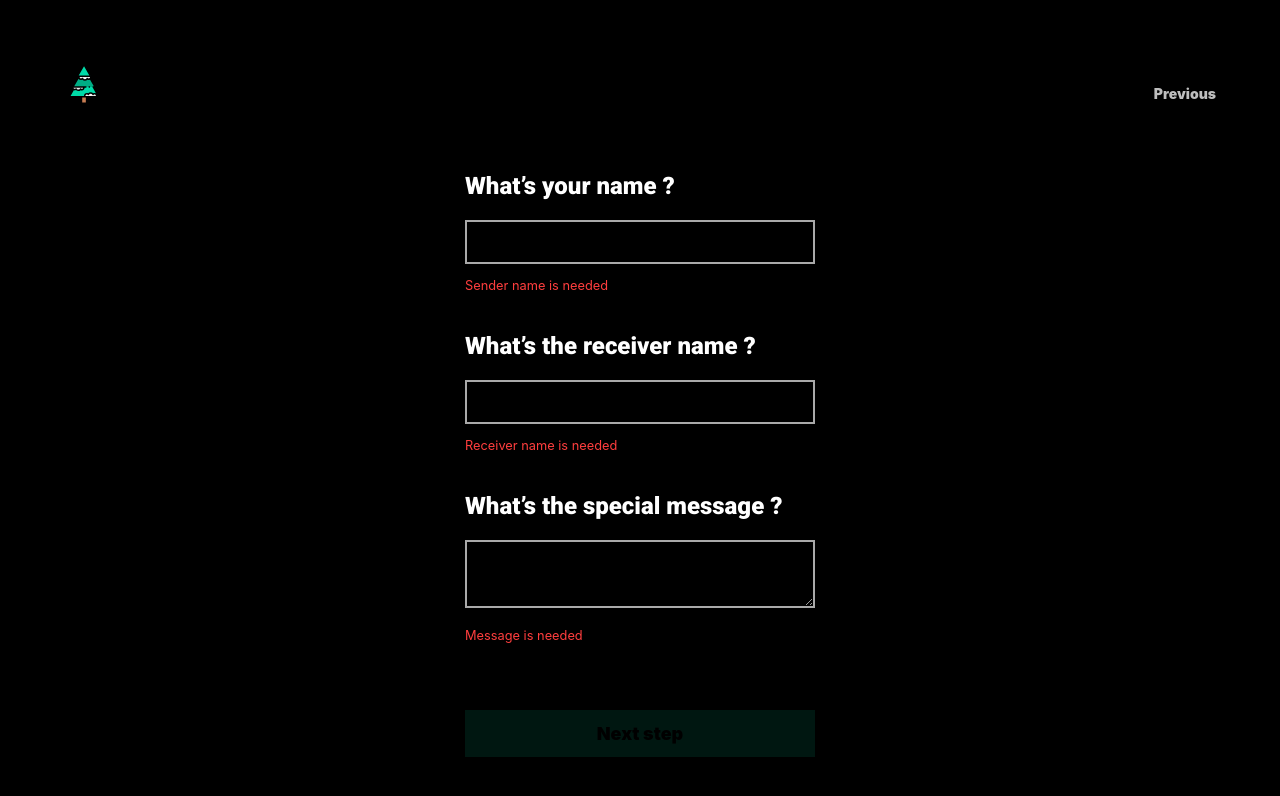
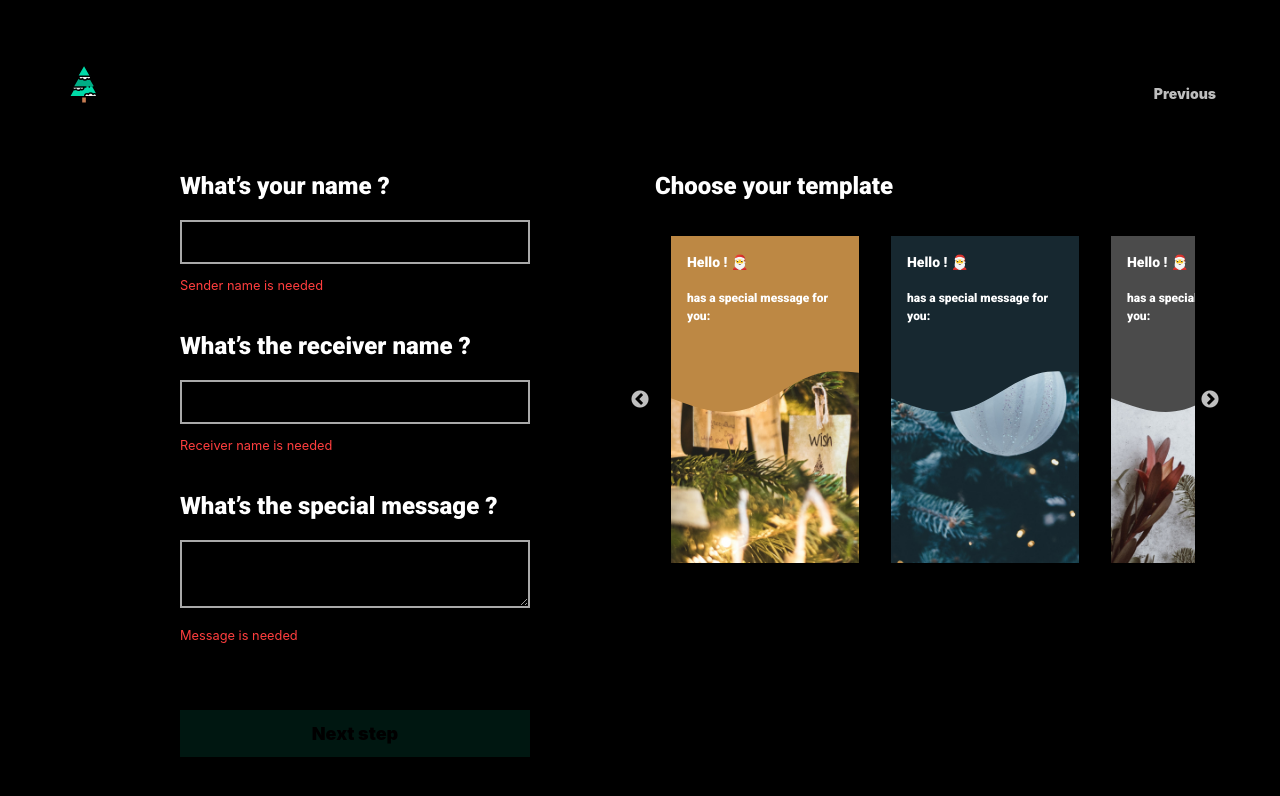
Before and after one commit to Atndesign/wishmasv2, a React (Create React App) app: page /create in a window 1280 px wide. Shown: the top 796 px of the page. Built offline with nearby package versions, Linux system fonts and the light colour scheme.

Commit message:
Moved step and infos on the root, and fix responsive for desktop

```diff
--- a/src/App.js
+++ b/src/App.js
@@ -4,55 +4,32 @@ import HomePage from "./components/homepage";
 import { BrowserRouter as Router, Switch, Route } from "react-router-dom";
 import CardMaker from "./components/cardMaker";
 import Header from "./components/header";
-import MultipleItems from "./components/cardPicler";
-
-const cardsOption = [
-  {
-    name: "bg1",
-    color: "#172830",
-  },
-  {
-    name: "bg2",
-    color: "#4B4B4B",
-  },
-  {
-    name: "bg3",
-    color: "#3E63A8",
-  },
-  {
-    name: "bg4",
-    color: "#978463",
-  },
-  {
-    name: "bg5",
-    color: "#A4A083",
-  },
-  {
-    name: "bg6",
-    color: "#4E6244",
-  },
-  {
-    name: "bg7",
-    color: "#1A2C38",
-  },
-  {
-    name: "bg8",
-    color: "#BD8844",
-  },
-];
+import CardPicker from "./components/cardPicler";
+import Result from "./components/result";
 
 function App() {
   const [step, setStep] = useState(0);
-  const [sender, setSender] = useState("");
-  const [receiver, setReceiver] = useState("");
-  const [message, setMessage] = useState("");
+  const [infos, setInfos] = useState({
+    sender: "",
+    receiver: "",
+    message: "",
+    img: "",
+    color: "",
+  });
 
-  const nextStep = (sender, receiver, message) => {
-    if ((sender !== "", receiver !== "", message !== "")) {
-      let temp = step;
-      temp += 1;
-      setStep(temp);
-    }
+  const setInformations = (values) => {
+    let temp = infos;
+    values.forEach((value) => {
+      temp[value.key] = value.value;
+    });
+    setInfos(temp);
+  };
+
+  const nextStep = (object) => {
+    setInformations(object);
+    let temp = step;
+    temp += 1;
+    setStep(temp);
   };
 
   const lastStep = () => {
@@ -72,19 +49,39 @@ function App() {
           <Route path="/create" exact>
             <Header lastStep={lastStep} />
             <div className="container">
-              <div className="row">
+              {step === 0 && window.innerWidth < 994 ? (
                 <CardMaker
-                  cardsOption={cardsOption}
                   nextStep={nextStep}
-                  step={step}
-                  setSender={setSender}
-                  sender={sender}
-                  setReceiver={setReceiver}
-                  receiver={receiver}
-                  setMessage={setMessage}
-                  message={message}
+                  cardInfo={[infos.sender, infos.receiver, infos.message]}
                 />
-              </div>
+              ) : (
+                ""
+              )}
+              {step < 2 && window.innerWidth > 995 ? (
+                <main className="row">
+                  <CardMaker
+                    nextStep={nextStep}
+                    step={step}
+                    cardInfo={[infos.sender, infos.receiver, infos.message]}
+                  />
+                  <CardPicker
+                    step={step}
+                    nextStep={nextStep}
+                    cardInfo={[infos.sender, infos.receiver, infos.message]}
+                  />
+                </main>
+              ) : (
+                ""
+              )}
+              {step === 1 && window.innerWidth < 995 ? (
+                <CardPicker
+                  nextStep={nextStep}
+                  cardInfo={[infos.sender, infos.receiver, infos.message]}
+                />
+              ) : (
+                ""
+              )}
+              {step === 2 ? <Result infos={infos} /> : ""}
             </div>
           </Route>
         </Switch>
--- a/src/_dev/css/components/form.scss
+++ b/src/_dev/css/components/form.scss
@@ -112,8 +112,31 @@
   opacity: 0.07;
 }
 
+
+
 @media only screen and (min-width: 470px){
+  .slick-list{
+    padding:0 !important;
+    width: inherit;
+  }
   .card-maker{
     max-width: 350px;
   }
 }
+
+@media only screen and (min-width: 995px){
+  .slider__article{
+    display: flex !important;
+    justify-content: center;
+    padding: $spacer;
+    min-height: 359px;
+    &.--small{
+      transform: scale(1);
+    }
+  }
+  .result__container{
+    display: flex;
+    transform-origin: top left;
+    transform: scale(1);
+  }
+}
--- a/src/components/cardMaker.js
+++ b/src/components/cardMaker.js
@@ -9,11 +9,9 @@ const CardMakerForm = (props) => {
   const handleInput = (val, variable) => {
     variable(val);
   };
-  //TODO make the last step work
 
   return (
-    <main className="card-main col-lg-12">
-      {props.step === 0 ? (
+    <div className="card-main col-lg-6">
       <div className="card-maker">
         <div className="input__container">
           <label htmlFor="sender" className="card-maker__label">
@@ -50,9 +48,7 @@ const CardMakerForm = (props) => {
           {(receiver !== "") & (receiver.length > 2) ? (
             ""
           ) : (
-              <small className="card-maker__small">
-                Receiver name is needed
-              </small>
+            <small className="card-maker__small">Receiver name is needed</small>
           )}
         </div>
         <div className="input__container --last">
@@ -73,29 +69,60 @@ const CardMakerForm = (props) => {
             <small className="card-maker__small">Message is needed</small>
           )}
         </div>
-
+        {window.innerWidth < 995 ? (
           <button
             className="btn--small"
-            onClick={(e) => props.nextStep(sender, receiver, message)}
+            onClick={(e) =>
+              props.nextStep([
+                {
+                  key: "sender",
+                  value: sender,
+                },
+                {
+                  key: "receiver",
+                  value: receiver,
+                },
+                {
+                  key: "message",
+                  value: message,
+                },
+              ])
+            }
             disabled={sender === "" || receiver === "" || message === ""}
           >
             Next step
           </button>
-        </div>
         ) : (
           ""
         )}
-      {props.step >= 1 ? (
-        <MultipleItems
-          cardInfo={[sender, receiver, message]}
-          cardsList={props.cardsOption}
-          nextStep={props.nextStep}
-          step={props.step}
-        />
+        {window.innerWidth > 996 && props.step === 0 ? (
+          <button
+            className="btn--small"
+            onClick={(e) =>
+              props.nextStep([
+                {
+                  key: "sender",
+                  value: sender,
+                },
+                {
+                  key: "receiver",
+                  value: receiver,
+                },
+                {
+                  key: "message",
+                  value: message,
+                },
+              ])
+            }
+            disabled={sender === "" || receiver === "" || message === ""}
+          >
+            Next step
+          </button>
         ) : (
           ""
         )}
-    </main>
+      </div>
+    </div>
   );
 };
 
--- a/src/components/cardPicler.js
+++ b/src/components/cardPicler.js
@@ -1,8 +1,42 @@
 import React, { useState } from "react";
 import Slider from "react-slick";
-import Result from "./result";
 
-export default function MultipleItems(props) {
+const cardsList = [
+  {
+    name: "bg1",
+    color: "#172830",
+  },
+  {
+    name: "bg2",
+    color: "#4B4B4B",
+  },
+  {
+    name: "bg3",
+    color: "#3E63A8",
+  },
+  {
+    name: "bg4",
+    color: "#978463",
+  },
+  {
+    name: "bg5",
+    color: "#A4A083",
+  },
+  {
+    name: "bg6",
+    color: "#4E6244",
+  },
+  {
+    name: "bg7",
+    color: "#1A2C38",
+  },
+  {
+    name: "bg8",
+    color: "#BD8844",
+  },
+];
+
+export default function CardPicker(props) {
   const [selectedCard, setSelectedCard] = useState("");
   const [cardInfos, setCardInfos] = useState({});
 
@@ -34,9 +68,10 @@ export default function MultipleItems(props) {
     infinite: true,
     speed: 500,
     arrows: false,
-    slidesToShow: 3,
-    slidesToScroll: 3,
+    slidesToShow: 2,
+    slidesToScroll: 2,
     centerMode: true,
+    arrows: true,
     responsive: [
       {
         breakpoint: 995,
@@ -46,22 +81,30 @@ export default function MultipleItems(props) {
         },
       },
       {
+        breakpoint: 600,
+        settings: {
+          slidesToShow: 2,
+          slidesToScroll: 2,
+          arrows: false,
+        },
+      },
+      {
         breakpoint: 480,
         settings: {
           slidesToShow: 1,
           slidesToScroll: 1,
+          arrows: false,
         },
       },
     ],
   };
   return (
-    <div>
-      {props.step === 1 ? (
+    <div className="col-lg-6">
       <div className="picker">
         <link
           rel="stylesheet"
           type="text/css"
-            charset="UTF-8"
+          charSet="UTF-8"
           href="https://cdnjs.cloudflare.com/ajax/libs/slick-carousel/1.6.0/slick.min.css"
         />
         <link
@@ -69,14 +112,14 @@ export default function MultipleItems(props) {
           type="text/css"
           href="https://cdnjs.cloudflare.com/ajax/libs/slick-carousel/1.6.0/slick-theme.min.css"
         />
-          <style>{cssstyle}</style>
         <p className="picker__title"> Choose your template </p>
         <Slider {...settings}>
-            {props.cardsList.map((card) => {
+          {cardsList.map((card) => {
             return (
               <article
                 className="slider__article"
                 onClick={(e) => selectItem(e)}
+                key={card.name}
               >
                 <div
                   className="img__container"
@@ -88,9 +131,7 @@ export default function MultipleItems(props) {
                     className="article__text"
                     style={{ backgroundColor: card.color }}
                   >
-                      <p className="card__title">
-                        Hello {props.cardInfo[1]}! 🎅
-                      </p>
+                    <p className="card__title">Hello {props.cardInfo[1]}! 🎅</p>
                     <p className="card__subtitle">
                       {props.cardInfo[0]} has a special message for you:
                     </p>
@@ -104,8 +145,8 @@ export default function MultipleItems(props) {
                       xmlns="http://www.w3.org/2000/svg"
                     >
                       <path
-                          fill-rule="evenodd"
-                          clip-rule="evenodd"
+                        fillRule="evenodd"
+                        clipRule="evenodd"
                         d="M0 67.3527L12.2083 71.8429C24.4167 76.333 48.8333 85.3134 73.25 78.5781C97.6667 71.8429 122.083 49.392 146.5 42.6567C170.917 35.9214 195.333 44.9018 219.75 44.9018C244.167 44.9018 268.583 35.9214 280.792 31.4312L293 26.9411V0H280.792C268.583 0 244.167 0 219.75 0C195.333 0 170.917 0 146.5 0C122.083 0 97.6667 0 73.25 0C48.8333 0 24.4167 0 12.2083 0H0V67.3527Z"
                         fill={card.color}
                       />
@@ -116,33 +157,52 @@ export default function MultipleItems(props) {
             );
           })}
         </Slider>
+        {window.innerWidth < 994 && props.step === 1 ? (
           <button
             className="btn--small"
-            onClick={(e) => props.nextStep(2)}
+            onClick={(e) =>
+              props.nextStep([
+                {
+                  key: "color",
+                  value: cardInfos["color"],
+                },
+                {
+                  key: "img",
+                  value: cardInfos["name"],
+                },
+              ])
+            }
             disabled={selectedCard === ""}
           >
             Next step
           </button>
+        ) : (
+          ""
+        )}
+
+        {window.innerWidth > 996 && props.step === 1 ? (
+          <button
+            className="btn--small"
+            onClick={(e) =>
+              props.nextStep([
+                {
+                  key: "color",
+                  value: cardInfos["color"],
+                },
+                {
+                  key: "img",
+                  value: cardInfos["name"],
+                },
+              ])
+            }
+            disabled={selectedCard === ""}
+          >
+            Next step
+          </button>
+        ) : (
+          ""
+        )}
       </div>
-      ) : (
-        <Result cardInfo={props.cardInfo} infos={cardInfos} />
-      )}
     </div>
   );
 }
-
-const cssstyle = `
-h3 {
-    background: #5f9ea0;
-    color: #fff;
-    font-size: 36px;
-    line-height: 100px;
-    margin: 10px;
-    padding: 2%;
-    position: relative;
-    text-align: center;
-}
-.slick-next:before, .slick-prev:before {
-    color: #000;
-}
-`;
--- a/src/components/result.js
+++ b/src/components/result.js
@@ -32,7 +32,9 @@ const Result = (props) => {
         Here your card! click on download, to have it and send it to the person
         you love
       </p>
-      <ImageCreator cardInfo={props.cardInfo} infos={props.infos} />
+      <div className="result__container">
+        <ImageCreator infos={props.infos} />
+        <div className="container__controls">
           <a
             href={url}
             disabled={url !== "" ? false : true}
@@ -51,6 +53,8 @@ const Result = (props) => {
             Make another card
           </a>
         </div>
+      </div>
+    </div>
   );
 };
 
```
Also changed, not shown: src/components/header.js (+3 -4 lines), src/components/homepage.js (+4 -4 lines), src/components/imageCreator.js (+6 -6 lines), src/assets/css/App.css, 2 other files (tests, documents, lock files or other folders). Lines whose indentation alone changed are shown as unchanged.
